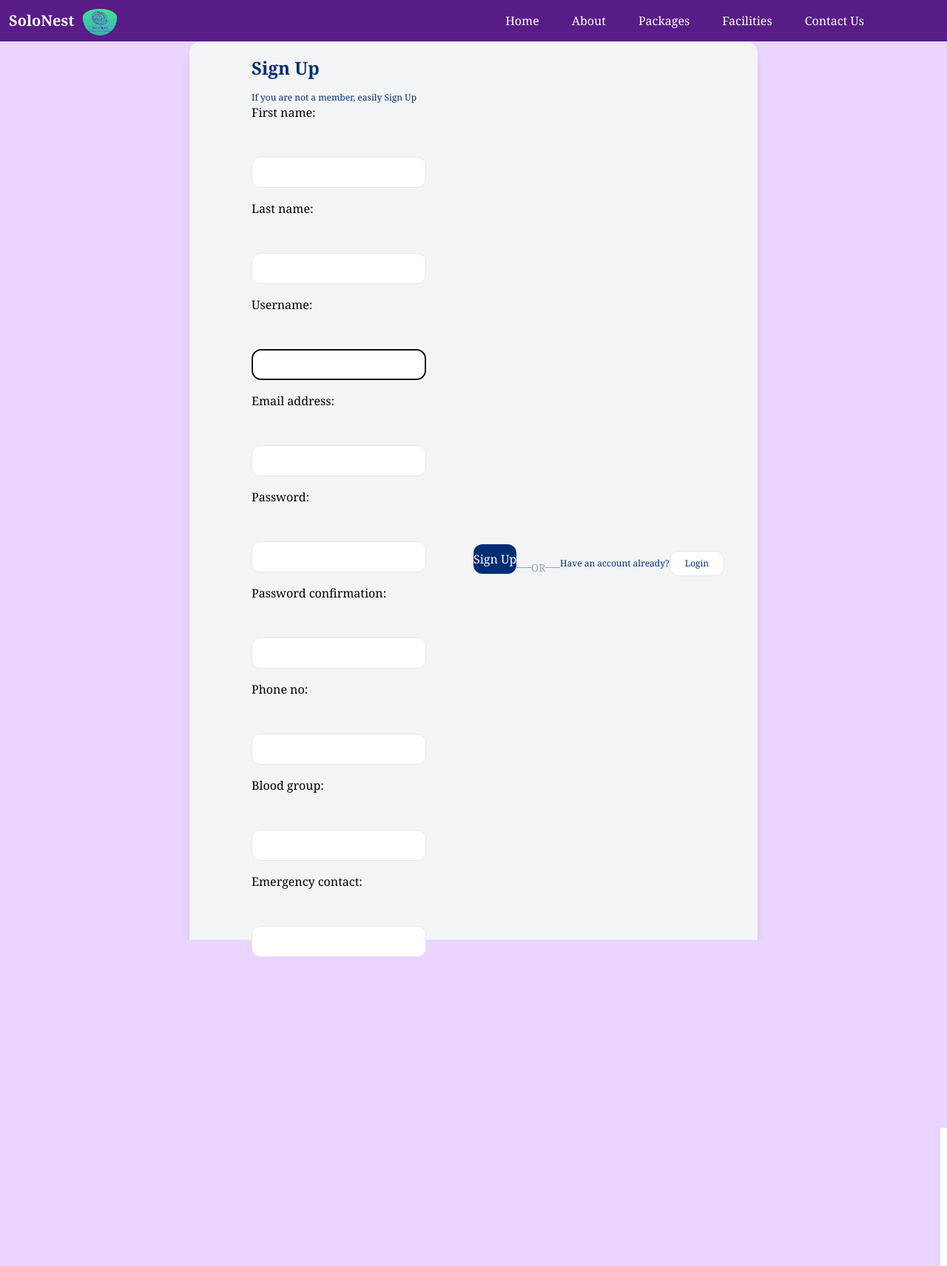
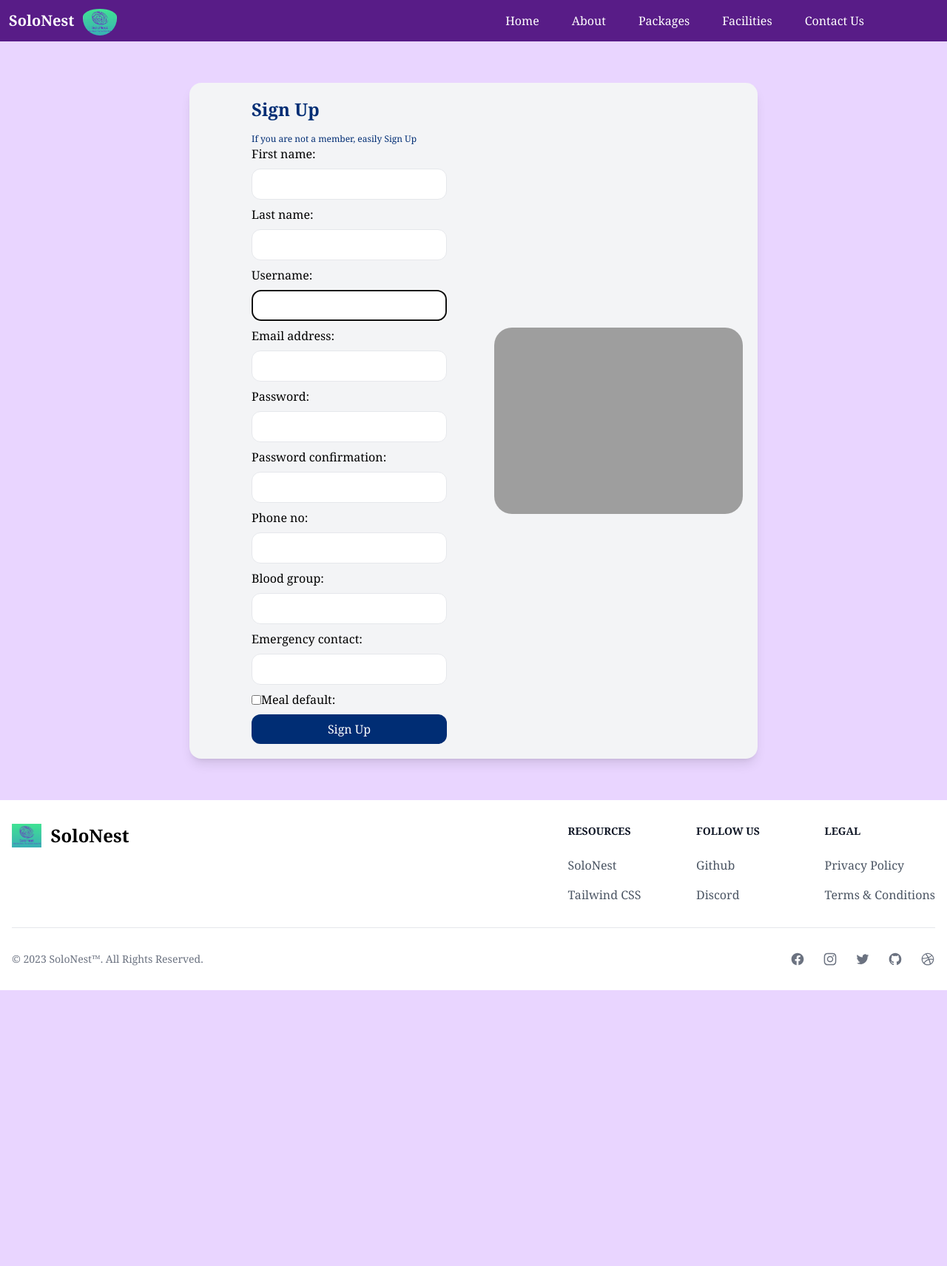
Before and after one commit to devyneX/SoloNest, a Django app: template accounts/templates/accounts/signup.html in a window 1280 px wide. Shown: the whole page at 74% size. After the commit the page ends 1339 px from the top, so only its background shows below. Run offline with Django 4.2, Linux system fonts and the light colour scheme; the template is opened without the code that fills it: values that come from a table or form of the project are taken from there, others are empty; some libraries are stand-ins or nearby versions; grey boxes are pictures that could not be loaded.

Commit message:
fixed template style

```diff
--- a/accounts/templates/accounts/login.html
+++ b/accounts/templates/accounts/login.html
@@ -19,11 +19,11 @@
 
         {% comment %} TODO: yameta kudasai {% endcomment %}
 
-        <form method="POST" class="flex flex-col gap-4">
+        <form method="POST" class="flex flex-col gap-2">
           {% csrf_token %}
           {% for field in form %}
-          {{ field | add_label_class:"" }}
-          {{ field | add_input_class:"p-2 mt-8 rounded-xl border"}}
+          {{ field | add_label_class:"mt-5" }}
+          {{ field | add_input_class:"p-2 rounded-xl border"}}
           {{ field.errors }}
           {% endfor %}
           {% comment %} <input
--- a/accounts/templates/accounts/signup.html
+++ b/accounts/templates/accounts/signup.html
@@ -8,10 +8,10 @@
   <section class="bg-purple-200 min-h-screen flex items-center justify-center">
     <!-- login container -->
     <div
-      class="bg-gray-100 flex rounded-2xl shadow-lg max-w-3xl p-5 items-center"
+      class="bg-gray-100 flex rounded-2xl shadow-lg max-w-3xl p-5 items-center mt-14 mb-14"
     >
       <!-- form -->
-      <div class="md:w-1/2 px-8 md:px-16">
+      <div class="md:w-0.1 px-9 md:px-16">
         <h2 class="font-bold text-2xl text-[#002D74]">Sign Up</h2>
         <p class="text-xs mt-4 text-[#002D74]">
           If you are not a member, easily Sign Up
@@ -19,16 +19,19 @@
 
         {% comment %} TODO: style please, Swapnil Senpai {% endcomment %}
 
-        <form method="POST" class="flex flex-col gap-4">
+        <form method="POST" class="flex flex-col gap-2">
           {% csrf_token %}
           {% for field in form %}
-          {{ field.label_tag }}
-          {{ field | add_input_class:"p-2 mt-8 rounded-xl border" }}
 
           {% if field.field.widget.input_type == "checkbox" %}
-          {{ field.label_tag }}
+          <div class="flex items-center">
+          {{ field | add_input_class:"p-2 rounded-xl border" }}
+          {{ field | add_label_class:"" }}
+          </div>
+          {% else %}
+          {{ field | add_label_class:"" }}
+          {{ field | add_input_class:"p-2 rounded-xl border" }}
           {% endif %}
-
           {{ field.errors }}
 
           {% endfor %}
@@ -50,7 +53,7 @@
             name="email"
             placeholder="Email"
           />
-          <div class="relative">
+          < class="relative">
             <input
               class="p-2 rounded-xl border w-full"
               type="password"
@@ -58,15 +61,15 @@
               placeholder="New Password"
             /> {% endcomment %}
 
-          </div>
           <button
             class="bg-[#002D74] rounded-xl text-white py-2 hover:scale-105 duration-300"
           >
             Sign Up
           </button>
         </form>
+      </div>
 
-        <div class="mt-6 grid grid-cols-3 items-center text-gray-400">
+        {% comment %} <div class="mt-6 grid grid-cols-3 items-center text-gray-400">
           <hr class="border-gray-400" />
           <p class="text-center text-sm">OR</p>
           <hr class="border-gray-400" />
@@ -83,11 +86,11 @@
           </button>
         </div>
       </div>
-
+      {% endcomment %}
       <!-- image -->
-      {% comment %} <div class="md:block hidden w-1/2">
+      <div class="md:block hidden w-1/2">
         <img class="rounded-3xl" src="{% static 'img/login_signup.png'%}" />
-      </div> {% endcomment %}
+      </div>
     </div>
   </section>
 </main>
--- a/accounts/views.py
+++ b/accounts/views.py
@@ -47,7 +47,7 @@ class RoomRequestView(CreateView):
 
 class TenantSignUpView(View):
     def get(self, request, pk):
-        req = RoomRequest.objects.get(pk)
+        req = RoomRequest.objects.get(pk=pk)
         if req and req.approved:
             form = TenantSignUpForm()
             return render(request, "accounts/signup.html", {"form": form})
@@ -55,7 +55,7 @@ class TenantSignUpView(View):
             return render(request, "accounts/room_request.html")
 
     def post(self, request, pk):
-        req = RoomRequest.objects.get(pk)
+        req = RoomRequest.objects.get(pk=pk)
         if req and req.approved:
             form = TenantSignUpForm(request.POST)
             if form.is_valid():
```
